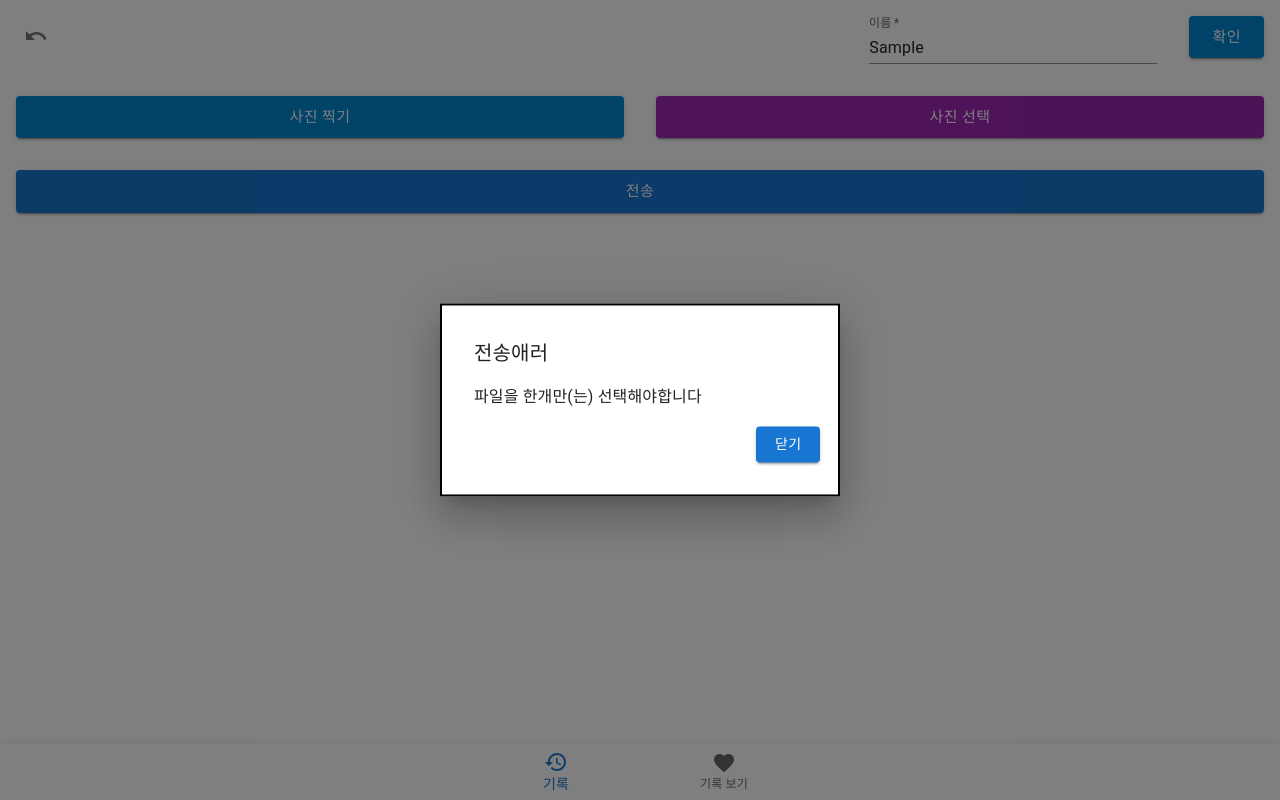
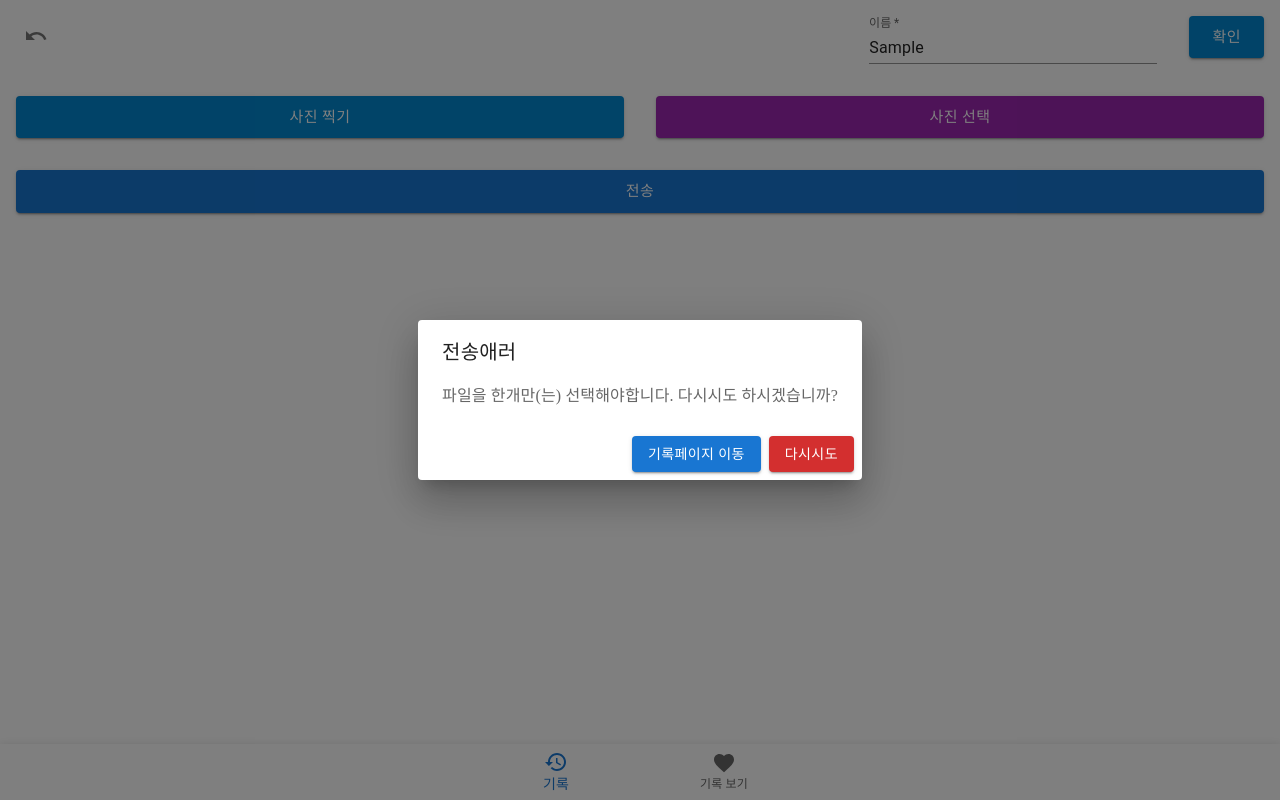
Before and after one commit to 1st-award/sdvx_ocr_front, a React (Create React App) app: page /camera in a window 1280 px wide. Both pictures are taken after typing "Sample" into the empty fields and a click on the button "전송". Built offline with nearby package versions, Linux system fonts and the light colour scheme.

Commit message:
[Edit] remove modal, add dialog

```diff
--- /dev/null
+++ b/src/components/DefaultDialog.js
@@ -0,0 +1,55 @@
+import Button from "@mui/material/Button";
+import Dialog from "@mui/material/Dialog";
+import DialogActions from "@mui/material/DialogActions";
+import DialogContent from "@mui/material/DialogContent";
+import DialogContentText from "@mui/material/DialogContentText";
+import DialogTitle from "@mui/material/DialogTitle";
+
+export default function DefaultDialog({
+  open = false,
+  title,
+  descript,
+  agreeText = "예",
+  disagreeText = "아니오",
+  handleAgree,
+  handleDisagree,
+}) {
+  return (
+    <Dialog
+      open={open}
+      onClose={handleDisagree}
+      aria-labelledby="alert-dialog-title"
+      aria-describedby="alert-dialog-description"
+    >
+      <DialogTitle id="alert-dialog-title" fontFamily={"nanumfont"}>
+        {title}
+      </DialogTitle>
+      <DialogContent>
+        <DialogContentText
+          id="alert-dialog-description"
+          fontFamily={"nanumfont-light"}
+        >
+          {descript}
+        </DialogContentText>
+      </DialogContent>
+      <DialogActions>
+        <Button
+          variant="contained"
+          onClick={handleAgree}
+          fontFamily={"nanumfont"}
+        >
+          {agreeText}
+        </Button>
+        <Button
+          variant="contained"
+          color="error"
+          onClick={handleDisagree}
+          fontFamily={"nanumfont"}
+          autoFocus
+        >
+          {disagreeText}
+        </Button>
+      </DialogActions>
+    </Dialog>
+  );
+}
--- a/src/pages/UploadForm.js
+++ b/src/pages/UploadForm.js
@@ -1,5 +1,6 @@
 import axios from "axios";
-import React from "react";
+import DefaultDialog from "../components/DefaultDialog";
+import React, { useRef } from "react";
 import { useState } from "react";
 import { useNavigate } from "react-router-dom";
 import {
@@ -12,7 +13,6 @@ import {
   Grid,
   IconButton,
   MenuItem,
-  Modal,
   TextField,
   Typography,
 } from "@mui/material";
@@ -30,71 +30,47 @@ function formatTime(date) {
   return `${year}-${month}-${day}T${hours}:${minutes}:${seconds}.${milliseconds}`;
 }
 
-function KeepMountedModal({ open, setOpen, title, descript }) {
-  const style = {
-    position: "absolute",
-    top: "50%",
-    left: "50%",
-    transform: "translate(-50%, -50%)",
-    width: 400,
-    bgcolor: "background.paper",
-    border: "2px solid #000",
-    boxShadow: 24,
-    p: 4,
-  };
-  const handleClose = () => setOpen(false);
-  return (
-    <div>
-      <Modal
-        keepMounted
-        open={open}
-        onClose={handleClose}
-        aria-labelledby="keep-mounted-modal-title"
-        aria-describedby="keep-mounted-modal-description"
-      >
-        <Box sx={style}>
-          <Typography id="keep-mounted-modal-title" variant="h6" component="h2">
-            {title}
-          </Typography>
-          <Typography id="keep-mounted-modal-description" sx={{ mt: 2 }}>
-            {descript}
-          </Typography>
-          <Button
-            variant="contained"
-            onClick={() => setOpen(false)}
-            style={{ marginLeft: "85%", marginTop: "5%" }}
-          >
-            닫기
-          </Button>
-        </Box>
-      </Modal>
-    </div>
-  );
-}
-
 function UploadForm() {
   const history = useNavigate();
-  const [open, setOpen] = useState(false);
+  const camera = useRef(null);
+  const picture = useRef(null);
   const [loading, setLoading] = useState(false);
   const [diffLoading, setDiffLoading] = useState(true);
   const [titleLoading, setTitleLoading] = useState(true);
   const [showData, setShowData] = useState(false);
   const [select, setSelect] = useState(false);
+  const [open, setOpen] = useState(false);
   const [difficulty, setDifficulty] = useState({});
   const [song_list, setSongList] = useState([]);
+  const [title, setTitle] = useState("");
+  const [descript, setDescript] = useState("");
+  // const [agreeText, setAgreeText] = useState("");
+  // const [disagreeText, setDisagreeText] = useState("");
   const [isReadOnly, setReadOnly] = useState(
     localStorage.getItem("user_name") !== null
   );
-  const [title, setTitle] = useState();
   const [user_name, setUserName] = useState(
     localStorage.getItem("user_name") ?? ""
   );
-  const [descript, setDescript] = useState("");
   const [data, setData] = useState({});
   const handleOpen = (title, descript) => {
     setTitle(title);
     setDescript(descript);
     setOpen(true);
+  };
+  const handleReset = () => {
+    setSelect(false);
+  };
+  const handleAgree = () => {
+    history("/rank");
+  };
+  const handleDisagree = () => {
+    camera.current.value = null;
+    picture.current.value = null;
+    setSelect(false);
+    setDiffLoading(true);
+    setTitleLoading(true);
+    setOpen(false);
   };
   const handleChange = (event, id) => {
     let value = event.target.value ?? event;
@@ -123,7 +99,10 @@ function UploadForm() {
       (event.target[3].value === "" && event.target[4].value === "") ||
       (event.target[3].value !== "" && event.target[4].value !== "")
     ) {
-      handleOpen("전송애러", "파일을 한개만(는) 선택해야합니다");
+      handleOpen(
+        "전송애러",
+        "파일을 한개만(는) 선택해야합니다. 다시시도 하시겠습니까?"
+      );
     } else {
       setLoading(true);
       const data =
@@ -222,23 +201,19 @@ function UploadForm() {
         })
         .catch((error) => {
           console.log(error);
-          // if (error.request.status === 400) {
-          //   handleOpen("사진에러", "SDVX 사진이 아니거나, 사진이 불량합니다.");
-          // }
-          // console.log(error);
+          if (
+            error.request.status !== undefined &&
+            error.request.status === 400
+          ) {
+            handleOpen("사진에러", "SDVX 사진이 아니거나, 사진이 불량합니다.");
+          }
         })
         .finally(() => {
           setLoading(false);
         });
     }
   };
-  const handleSaveSubmit = (
-    event,
-    handleOpen,
-    setLoading,
-    user_name,
-    history
-  ) => {
+  const handleSaveSubmit = (event, handleOpen, setLoading, user_name) => {
     event.preventDefault();
     setLoading(true);
     console.log(data);
@@ -266,24 +241,23 @@ function UploadForm() {
     })
       .then((result) => {
         // console.log(result);
-        handleOpen("저장 완료", "저장 되었습니다.");
-        history("/rank");
+        handleOpen("저장 완료", "");
       })
       .catch((error) => {
         console.log(error);
       })
       .finally(() => setLoading(false));
   };
-  const handleReset = () => {
-    setSelect(false);
-  };
   return (
     <>
-      <KeepMountedModal
+      <DefaultDialog
         open={open}
-        setOpen={setOpen}
         title={title}
         descript={descript}
+        agreeText="기록페이지 이동"
+        disagreeText="다시시도"
+        handleAgree={handleAgree}
+        handleDisagree={handleDisagree}
       />
       <Backdrop
         sx={{ color: "#fff", zIndex: (theme) => theme.zIndex.drawer + 1 }}
@@ -368,6 +342,7 @@ function UploadForm() {
                   type="file"
                   accept="image/jpg, image/jpeg, image/png"
                   capture="camera"
+                  ref={camera}
                   hidden
                 />
               </Button>
@@ -389,6 +364,7 @@ function UploadForm() {
                 <input
                   type="file"
                   accept="image/jpg, image/jpeg, image/png"
+                  ref={picture}
                   hidden
                 />
               </Button>
@@ -407,7 +383,7 @@ function UploadForm() {
           component="form"
           noValidate
           onSubmit={(event) =>
-            handleSaveSubmit(event, handleOpen, setLoading, user_name, history)
+            handleSaveSubmit(event, handleOpen, setLoading, user_name)
           }
           sx={{ p: 2 }}
         >
```
